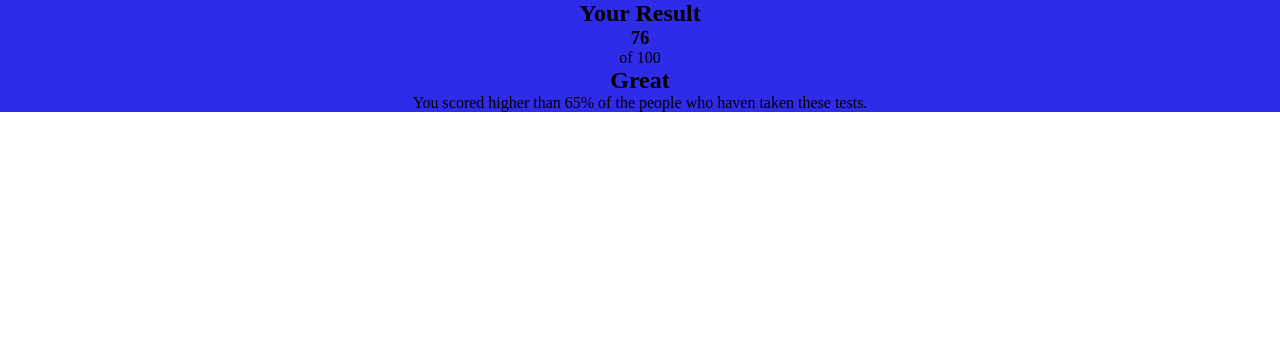
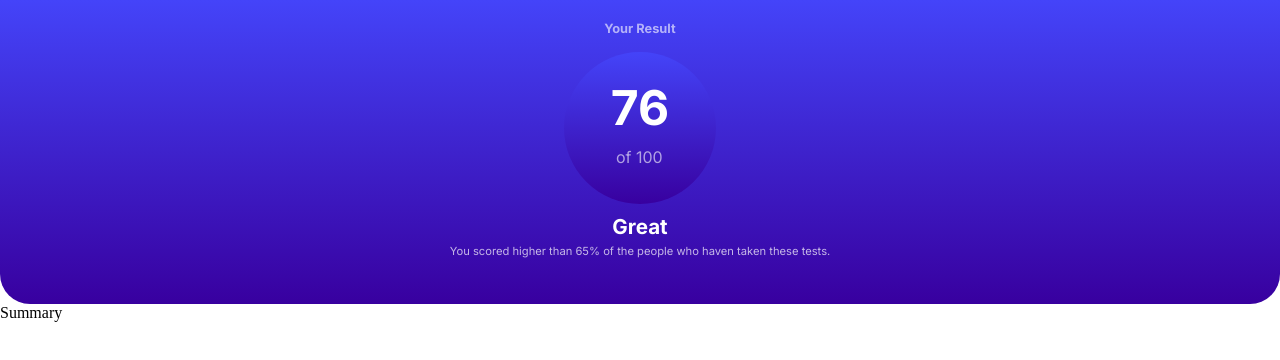
Before and after one commit to ZacSv/challenges-front, a plain HTML site: page Sumary-Challenge/index.html in a window 1280 px wide. Drawn offline with Linux system fonts and the light colour scheme.

Commit message:
create a header

```diff
--- a/Sumary-Challenge/index.html
+++ b/Sumary-Challenge/index.html
@@ -25,14 +25,21 @@
         of 100
       </p>
     </section>
-    <h1 class="container container__span">
-      Great
-    </h1>
-    <p>
-      You scored higher than 65% of the people who haven taken these tests.
-    </p>
+
+    <section class="container container__footer">
+      <h1 class="container container__span">
+        Great
+      </h1>
+      <p class="container container__footer__text">
+        You scored higher than 65% of the people who haven taken these tests.
+      </p>
+    </section>
+
   </section>
 
+  <section class="container container__right">
+    <p>Summary</p>
+  </section>
 </body>
 
 </html>
--- a/Sumary-Challenge/style.css
+++ b/Sumary-Challenge/style.css
@@ -1,12 +1,17 @@
 @import url('https://fonts.googleapis.com/css2?family=Inter:wght@400;700&display=swap');
 
-*{
+:root {
+    --fonte-principal: 'Inter', sans-serif;
+    --cor-background: linear-gradient(to top, rgb(56, 0, 159), rgb(68, 68, 249));
+}
+
+* {
     padding: 0;
     margin: 0;
     border: 0;
 }
 
-.body{
+.body {
     height: 100vh;
     display: flex;
     align-items: center;
@@ -14,16 +19,64 @@
 
 }
 
-.container{
+.container {
     display: flex;
     justify-content: center;
     flex-direction: column;
 
 }
 
-.container__left{
+.container__left {
+    color: white;
+    justify-content: start;
+    align-items: center;
+    background: var(--cor-background);
+    border-bottom-left-radius: 30px;
+    border-bottom-right-radius: 30px;
+    font-family: var(--fonte-principal);
+    height: 19rem;
+
+}
+
+.container__left__tittle {
+    opacity: 60%;
+    font-size: 0.8rem;
+    margin-top: 1.3rem;
+    margin-bottom: 1rem;
+}
+
+.container__circle__results {
+    background: var(--cor-background);
+    align-items: center;
+    border-radius: 1500px;
+    padding: 3.5rem;
+    justify-content: top;
+    height: 40px;
+    width: 40px;
+
+
+}
+
+.circle__results__result {
+    font-weight: bold;
+    font-size: 3rem;
+    transform: translateY(-10px);
+}
+
+.circle__span {
+    opacity: 60%;
+    width: 3rem;
+}
+
+.container__footer {
     text-align: center;
-    background-color: hsl(241, 81%, 54%);
-    width: 100%;
-    height: auto;
+    gap: 5px;
+    font-size: 1.1rem;
+    margin-top: 10px;
 }
+
+.container__footer__text {
+    opacity: 70%;
+    font-size: 0.7rem;
+    margin: 0 1em;
+}
```
